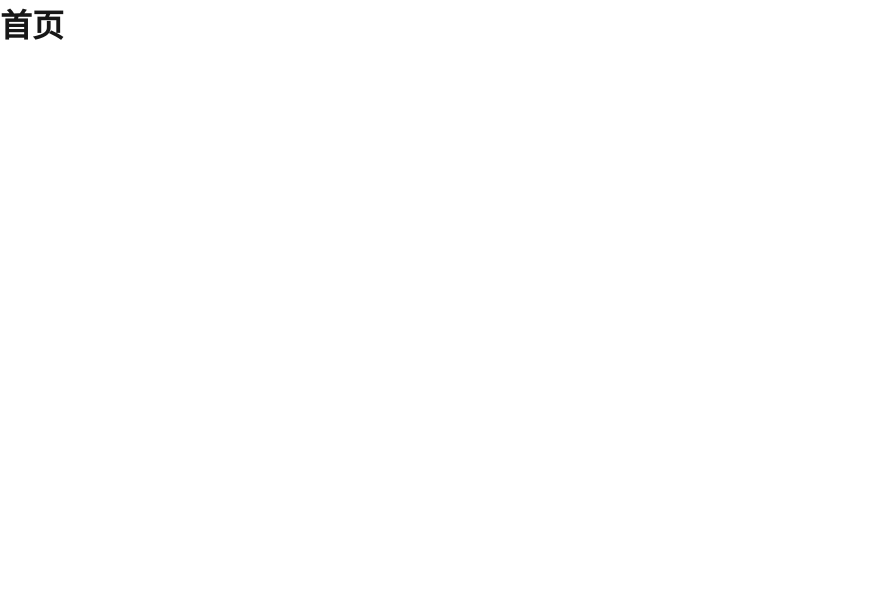
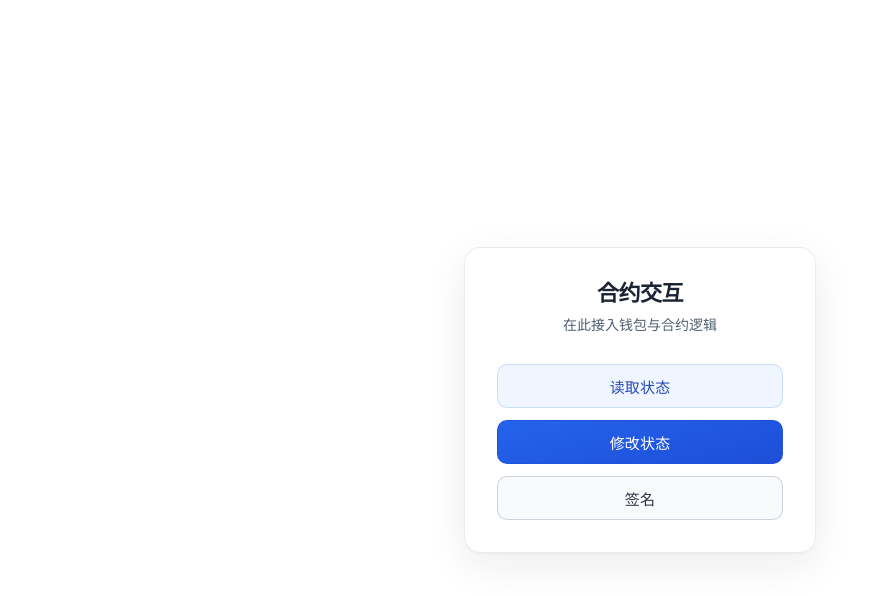
Before and after one commit to LiuCaptain/react-solidity-demo, a Next.js app: page / in a window 1280 px wide. Shown: the top 596 px of the page, without its empty margins (0-878 px from the left). Built offline with nearby package versions, Linux system fonts and the light colour scheme.

Commit message:
添加合约交互 UI 布局

```diff
--- a/package.json
+++ b/package.json
@@ -9,6 +9,7 @@
     "lint": "eslint"
   },
   "dependencies": {
+    "classnames": "^2.5.1",
     "next": "16.2.3",
     "react": "19.2.4",
     "react-dom": "19.2.4",
--- a/src/app/page.module.scss
+++ b/src/app/page.module.scss
@@ -1,2 +1,163 @@
-.pageContainer {
+.page {
+  flex: 1;
+  display: flex;
+  align-items: center;
+  justify-content: center;
+  padding: clamp(1.25rem, 4vw, 2.5rem);
+  min-height: 0;
 }
+
+.panel {
+  width: 100%;
+  max-width: 22rem;
+  padding: clamp(1.5rem, 4vw, 2rem);
+  border-radius: 1rem;
+  background: rgba(255, 255, 255, 0.85);
+  border: 1px solid rgba(15, 23, 42, 0.08);
+  box-shadow:
+    0 1px 2px rgba(15, 23, 42, 0.04),
+    0 12px 40px rgba(15, 23, 42, 0.08);
+  backdrop-filter: blur(8px);
+}
+
+.title {
+  font-size: 1.375rem;
+  font-weight: 600;
+  letter-spacing: -0.02em;
+  line-height: 1.25;
+  color: rgba(15, 23, 42, 0.95);
+  text-align: center;
+}
+
+.subtitle {
+  margin-top: 0.5rem;
+  font-size: 0.875rem;
+  line-height: 1.5;
+  color: rgba(71, 85, 105, 0.95);
+  text-align: center;
+}
+
+.actions {
+  margin-top: 1.75rem;
+  display: flex;
+  flex-direction: column;
+  gap: 0.75rem;
+}
+
+.btn {
+  width: 100%;
+  display: inline-flex;
+  align-items: center;
+  justify-content: center;
+  min-height: 2.75rem;
+  padding: 0.625rem 1rem;
+  font-size: 0.9375rem;
+  font-weight: 500;
+  letter-spacing: 0.01em;
+  border-radius: 0.625rem;
+  border: 1px solid transparent;
+  cursor: pointer;
+  transition:
+    transform 0.15s ease,
+    box-shadow 0.15s ease,
+    background 0.15s ease,
+    border-color 0.15s ease,
+    color 0.15s ease;
+
+  &:hover {
+    transform: translateY(-1px);
+  }
+
+  &:active {
+    transform: translateY(0);
+  }
+
+  &:focus-visible {
+    outline: 2px solid rgba(59, 130, 246, 0.55);
+    outline-offset: 2px;
+  }
+}
+
+.btnRead {
+  color: rgba(30, 64, 175, 0.95);
+  background: rgba(239, 246, 255, 0.9);
+  border-color: rgba(59, 130, 246, 0.22);
+
+  &:hover {
+    background: rgba(219, 234, 254, 0.95);
+    border-color: rgba(59, 130, 246, 0.35);
+    box-shadow: 0 4px 14px rgba(37, 99, 235, 0.12);
+  }
+}
+
+.btnWrite {
+  color: #fff;
+  background: linear-gradient(165deg, #2563eb 0%, #1d4ed8 100%);
+  border-color: rgba(29, 78, 216, 0.6);
+
+  &:hover {
+    box-shadow: 0 6px 20px rgba(37, 99, 235, 0.35);
+  }
+}
+
+.btnSign {
+  color: rgba(15, 23, 42, 0.88);
+  background: rgba(248, 250, 252, 0.95);
+  border-color: rgba(148, 163, 184, 0.45);
+
+  &:hover {
+    background: #fff;
+    border-color: rgba(100, 116, 139, 0.55);
+    box-shadow: 0 4px 14px rgba(15, 23, 42, 0.06);
+  }
+}
+
+@media (prefers-color-scheme: dark) {
+  .panel {
+    background: rgba(30, 41, 59, 0.75);
+    border-color: rgba(148, 163, 184, 0.12);
+    box-shadow:
+      0 1px 2px rgba(0, 0, 0, 0.2),
+      0 12px 40px rgba(0, 0, 0, 0.35);
+  }
+
+  .title {
+    color: rgba(248, 250, 252, 0.96);
+  }
+
+  .subtitle {
+    color: rgba(148, 163, 184, 0.95);
+  }
+
+  .btnRead {
+    color: rgba(191, 219, 254, 0.98);
+    background: rgba(30, 58, 138, 0.35);
+    border-color: rgba(96, 165, 250, 0.28);
+
+    &:hover {
+      background: rgba(30, 64, 175, 0.45);
+      border-color: rgba(96, 165, 250, 0.42);
+      box-shadow: 0 4px 14px rgba(37, 99, 235, 0.2);
+    }
+  }
+
+  .btnWrite {
+    background: linear-gradient(165deg, #3b82f6 0%, #2563eb 100%);
+    border-color: rgba(96, 165, 250, 0.35);
+
+    &:hover {
+      box-shadow: 0 6px 22px rgba(59, 130, 246, 0.35);
+    }
+  }
+
+  .btnSign {
+    color: rgba(226, 232, 240, 0.95);
+    background: rgba(15, 23, 42, 0.55);
+    border-color: rgba(100, 116, 139, 0.4);
+
+    &:hover {
+      background: rgba(30, 41, 59, 0.85);
+      border-color: rgba(148, 163, 184, 0.45);
+    }
+  }
+}
--- a/src/app/page.tsx
+++ b/src/app/page.tsx
@@ -1,9 +1,29 @@
 import styles from "./page.module.scss";
+import cn from "classnames";
 
 export default function Home() {
   return (
-    <div className={styles.pageContainer}>
-      <h1>首页</h1>
+    <div className={styles.page}>
+      <section
+        className={styles.panel}
+        aria-labelledby="contract-actions-title"
+      >
+        <h1 id="contract-actions-title" className={styles.title}>
+          合约交互
+        </h1>
+        <p className={styles.subtitle}>在此接入钱包与合约逻辑</p>
+        <div className={styles.actions}>
+          <button type="button" className={cn(styles.btn, styles.btnRead)}>
+            读取状态
+          </button>
+          <button type="button" className={cn(styles.btn, styles.btnWrite)}>
+            修改状态
+          </button>
+          <button type="button" className={cn(styles.btn, styles.btnSign)}>
+            签名
+          </button>
+        </div>
+      </section>
     </div>
   );
 }
```
Also changed, not shown: 1 other file (tests, documents, lock files or other folders).
